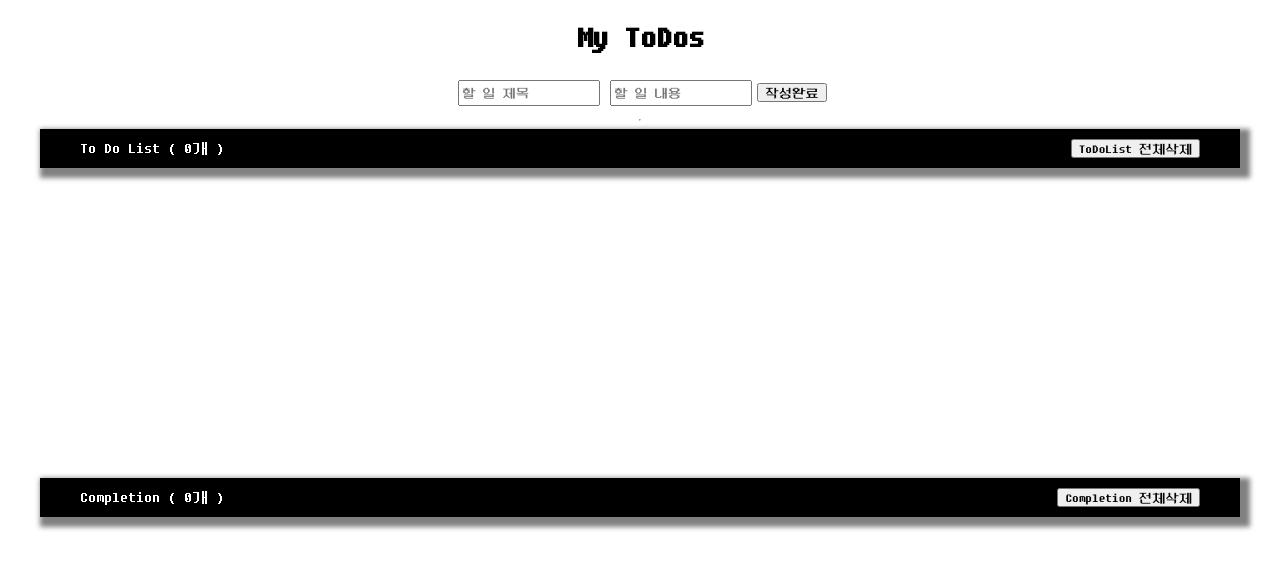
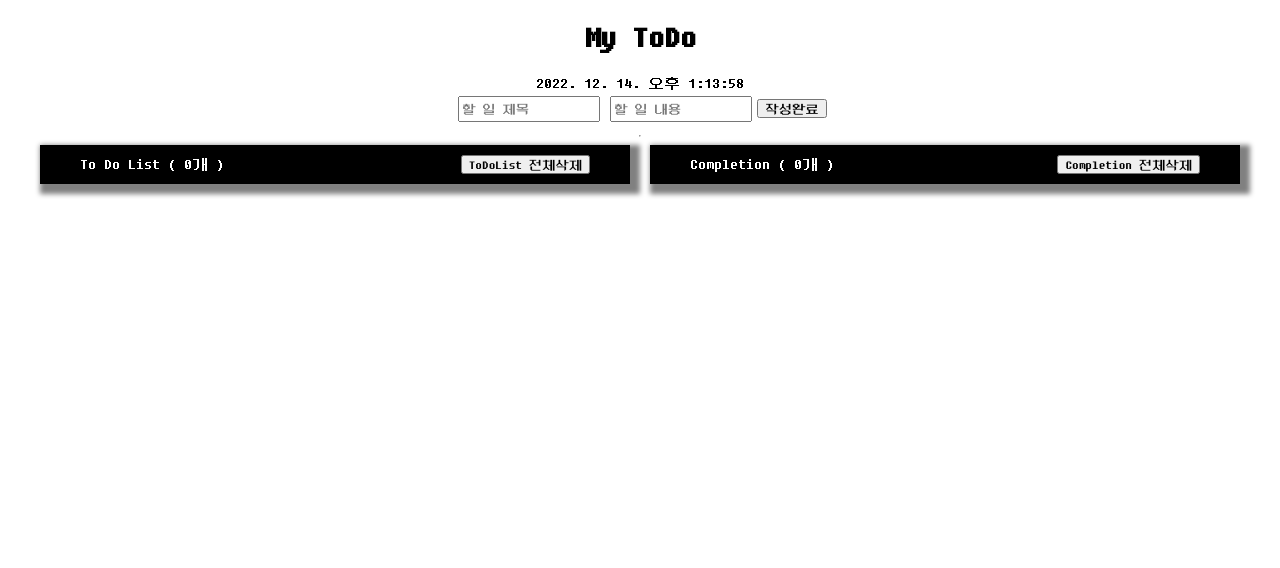
Before and after one commit to kimtanook/todo2, a React (Create React App) app: page / in a window 1280 px wide. Shown: the top 568 px of the page. Built offline with nearby package versions, Linux system fonts and the light colour scheme.

Commit message:
Update clock, Edit jsx

```diff
--- a/src/components/display/Header.jsx
+++ b/src/components/display/Header.jsx
@@ -1,4 +1,4 @@
-import React from 'react';
+import React, { useEffect, useState } from 'react';
 import styled, { keyframes } from 'styled-components';
 
 const boxFade = keyframes`
@@ -17,7 +17,36 @@ const HeaderStyle = styled.h1`
   }
 `;
 
+const DateStyle = styled.div`
+  display: flex;
+  flex-direction: column;
+  justify-content: center;
+  align-items: center;
+`;
+
 function Header() {
-  return <HeaderStyle>My ToDos</HeaderStyle>;
+  const [time, setTime] = useState(
+    new Date(Date.now() + 9 * 60 * 60 * 1000).toLocaleString('ko-KR', {
+      timeZone: 'UTC',
+    })
+  );
+
+  useEffect(() => {
+    const id = setInterval(() => {
+      setTime(
+        new Date(Date.now() + 9 * 60 * 60 * 1000).toLocaleString('ko-KR', {
+          timeZone: 'UTC',
+        })
+      );
+    }, 1000);
+    return () => clearInterval(id);
+  }, []);
+
+  return (
+    <div>
+      <HeaderStyle>My ToDo </HeaderStyle>
+      <DateStyle>{time}</DateStyle>
+    </div>
+  );
 }
 export default Header;
--- a/src/components/pages/Home.jsx
+++ b/src/components/pages/Home.jsx
@@ -7,11 +7,16 @@ import { useDispatch, useSelector } from 'react-redux';
 import { todoActions } from '../../redux/modules/todo';
 import styled from 'styled-components';
 
+const TodoListContainer = styled.div`
+  display: grid;
+  gap: 20px;
+  grid-template-columns: repeat(2, 1fr);
+`;
 const TodoListStyle = styled.div`
   display: grid;
   gap: 20px;
-  grid-template-columns: repeat(2, 1fr);
-  height: 300px;
+  grid-template-rows: repeat(3, 1fr);
+  height: 650px;
   overflow-y: scroll;
 `;
 
@@ -35,8 +40,6 @@ function TodoList() {
   const globalTodoNotDone = globalTodo.filter((item) => item.isDone === false);
   const globalTodoDone = globalTodo.filter((item) => item.isDone === true);
 
-  console.log(globalTodo);
-
   const deleteTodoAll = () => {
     if (confirm('정말 전부 삭제하시겠습니까?') === true) {
       dispatch(todoActions.allDelete(false));
@@ -53,6 +56,7 @@ function TodoList() {
     <Layout>
       <Header />
       <Form />
+      <TodoListContainer>
         <div>
           <TodoListConfirmName>
             <div>To Do List ( {globalTodoNotDone.length}개 )</div>
@@ -75,6 +79,7 @@ function TodoList() {
             )}
           </TodoListStyle>
         </div>
+      </TodoListContainer>
     </Layout>
   );
 }
```
Lines whose indentation alone changed are shown as unchanged.
